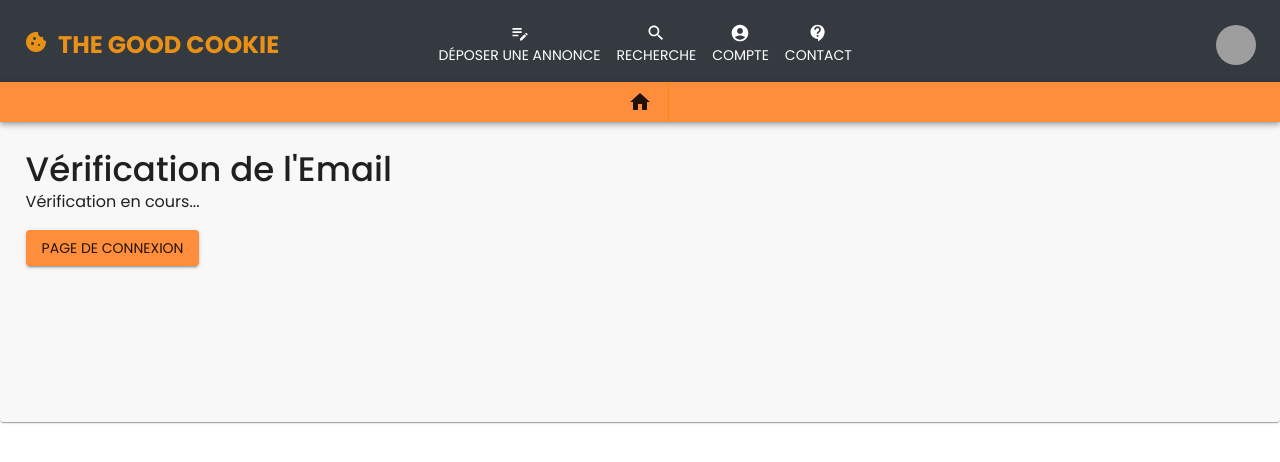
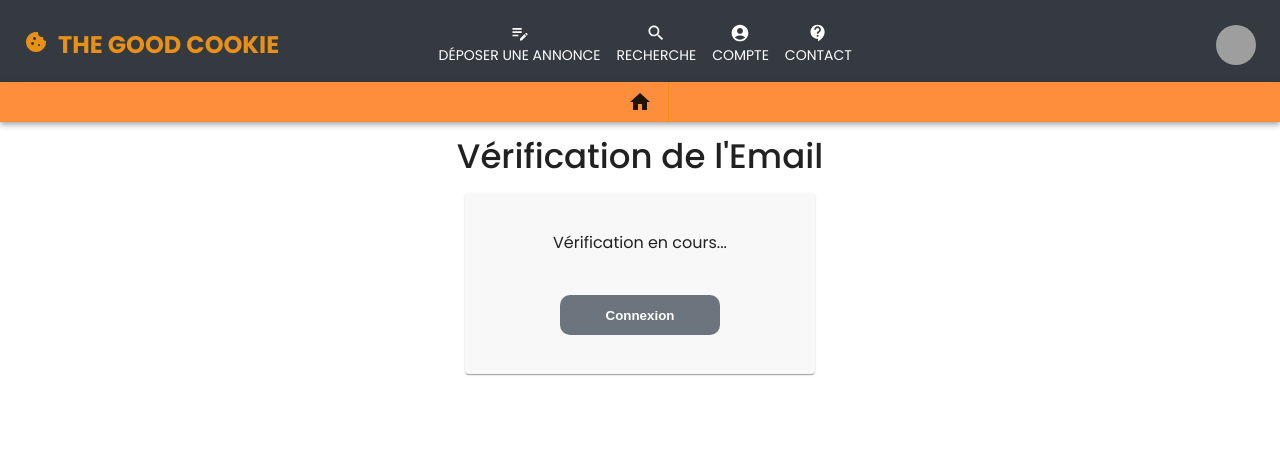
Before and after one commit to Megakrash/the-good-cookie, a Next.js app in the folder frontend/: page /verify-email in a window 1280 px wide. Shown: the top 462 px of the page. Built offline with nearby package versions, Linux system fonts and the light colour scheme.

Commit message:
:lipstick: emailVerify && prevent send email if it has already verify

```diff
--- a/frontend/src/components/users/userVerifyEmail/EmailVerify.tsx
+++ b/frontend/src/components/users/userVerifyEmail/EmailVerify.tsx
@@ -1,9 +1,17 @@
 import { useEffect, useState } from "react";
 import { useRouter } from "next/router";
 import { useMutation } from "@apollo/client";
-import { Button, Card, CircularProgress, Typography } from "@mui/material";
+import {
+  Button,
+  Card,
+  CircularProgress,
+  Grid,
+  Typography,
+  useTheme,
+} from "@mui/material";
 import toast, { Toaster } from "react-hot-toast";
 import { mutationVerifyEmail } from "@/components/graphql/Users";
+import { GreyBtnOrangeHover } from "@/styles/MuiButtons";
 
 type UserEmailVerify = {
   success: boolean;
@@ -11,6 +19,7 @@ type UserEmailVerify = {
 };
 
 const EmailVerify = () => {
+  const theme = useTheme();
   const router = useRouter();
   const { token } = router.query;
   const [requestSend, setRequestSend] = useState(false);
@@ -39,11 +48,37 @@ const EmailVerify = () => {
   }, [token]);
 
   return (
-    <Card className="userForm emailVerify">
+    <Grid
+      container
+      item
+      xs={12}
+      sx={{
+        display: "flex",
+        flexDirection: "column",
+        alignItems: "center",
+        justifyContent: "center",
+        textAlign: "center",
+        marginTop: "1%",
+        gap: "1rem",
+      }}
+    >
+      <Typography variant="h4">{`Vérification de l'Email`}</Typography>
+      <Card
+        sx={{
+          minWidth: "350px",
+          padding: "3%",
+          display: "flex",
+          flexDirection: "column",
+          alignItems: "center",
+          justifyContent: "center",
+          textAlign: "center",
+          gap: "1.5rem",
+        }}
+      >
         <Toaster />
-      <Typography variant="h4">{`Vérification de l'Email`}</Typography>
+
         {loading ? (
-        <CircularProgress />
+          <CircularProgress size={60} />
         ) : (
           <Typography>
             {verified
@@ -54,15 +89,15 @@ const EmailVerify = () => {
         {error && (
           <Typography color="error">{`Une erreur s'est produite.`}</Typography>
         )}
-      <Button
-        variant="contained"
-        color="primary"
+        <GreyBtnOrangeHover
           onClick={() => router.push("/connexion")}
+          disabled={!verified}
           sx={{ marginTop: "1rem" }}
         >
-        Page de connexion
-      </Button>
+          Connexion
+        </GreyBtnOrangeHover>
       </Card>
+    </Grid>
   );
 };
 
--- a/frontend/src/components/users/userVerifyEmail/emailVerify.scss
+++ /dev/null
@@ -1,5 +0,0 @@
-.emailVerify {
-  justify-content: space-between;
-  padding: 2%;
-  min-height: 300px;
-}
--- a/frontend/src/styles/index.scss
+++ b/frontend/src/styles/index.scss
@@ -5,7 +5,6 @@
 
 // Components
 @import "../components/appBar/appBar.scss";
-@import "../components/users/userVerifyEmail/emailVerify.scss";
 @import "../components/ads/adForm/adForm.scss";
 @import "../components/search/search.scss";
 
```
Also changed, not shown: 1 other file (tests, documents, lock files or other folders). Lines whose indentation alone changed are shown as unchanged.
